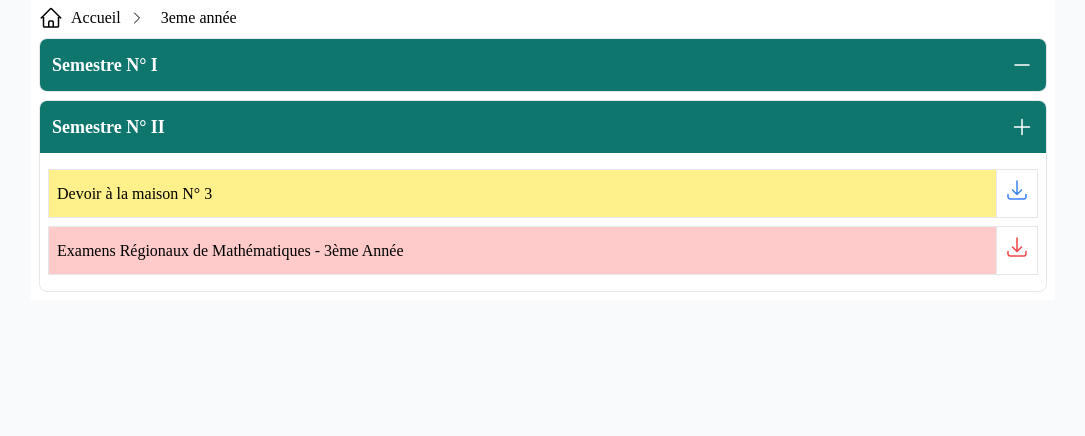
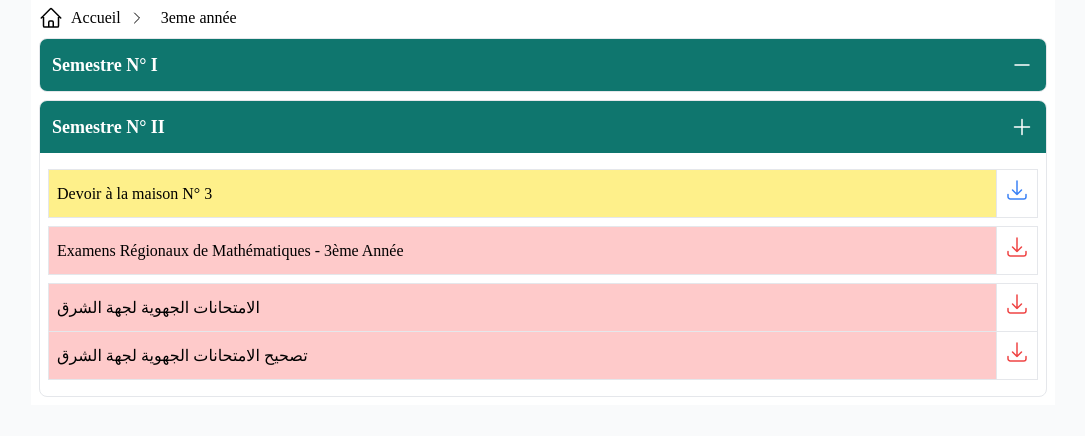
Before and after one commit to MedAmineCk/mathematics, a plain HTML site: page pages/3eme-ac.html in a window 1280 px wide. Shown: the part 82-518 px from the top of the page, without its empty margins (97-1182 px from the left). Drawn offline with nearby package versions, Linux system fonts and the light colour scheme; a web font is replaced by a local one.

Commit message:
Update 3eme-ac.html

```diff
--- a/pages/3eme-ac.html
+++ b/pages/3eme-ac.html
@@ -277,6 +277,36 @@
               </td>
             </tr>
           </table>
+          <table class="my-2">
+            <tr>
+              <td class="border p-2 bg-red-200 w-full">الامتحانات الجهوية لجهة الشرق</td>
+              <td class="border p-2 text-center">
+                <button
+                  onclick="downloadFile('https://drive.google.com/file/d/1zAL7XA4bxfngpVmMMNc0YJoVibylPBp5/view?usp=sharing')"
+                  class="text-red-500">
+                  <svg xmlns="http://www.w3.org/2000/svg" fill="none" viewBox="0 0 24 24" stroke-width="1.5"
+                    stroke="currentColor" class="size-6">
+                    <path stroke-linecap="round" stroke-linejoin="round"
+                      d="M3 16.5v2.25A2.25 2.25 0 0 0 5.25 21h13.5A2.25 2.25 0 0 0 21 18.75V16.5M16.5 12 12 16.5m0 0L7.5 12m4.5 4.5V3" />
+                  </svg>
+                </button>
+              </td>
+            </tr>
+            <tr>
+              <td class="border p-2 bg-red-200 w-full">تصحيح الامتحانات الجهوية لجهة الشرق</td>
+              <td class="border p-2 text-center">
+                <button
+                  onclick="downloadFile('https://drive.google.com/file/d/19A3VhnmaEyanFALIhEVPv8qBVk5RuazV/view?usp=sharing')"
+                  class="text-red-500">
+                  <svg xmlns="http://www.w3.org/2000/svg" fill="none" viewBox="0 0 24 24" stroke-width="1.5"
+                    stroke="currentColor" class="size-6">
+                    <path stroke-linecap="round" stroke-linejoin="round"
+                      d="M3 16.5v2.25A2.25 2.25 0 0 0 5.25 21h13.5A2.25 2.25 0 0 0 21 18.75V16.5M16.5 12 12 16.5m0 0L7.5 12m4.5 4.5V3" />
+                  </svg>
+                </button>
+              </td>
+            </tr>
+          </table>
         </div>
       </section>
     </div>
```
